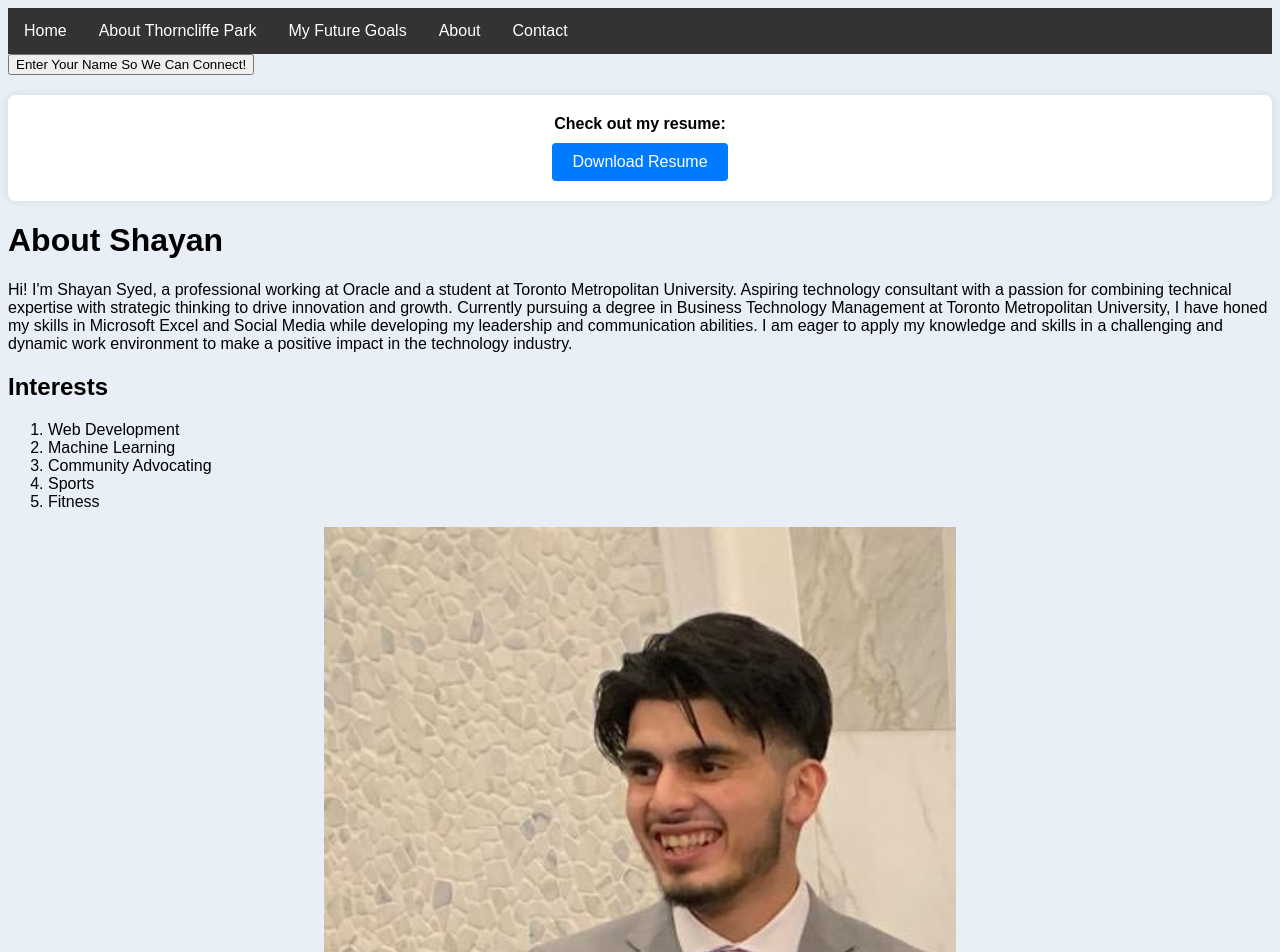
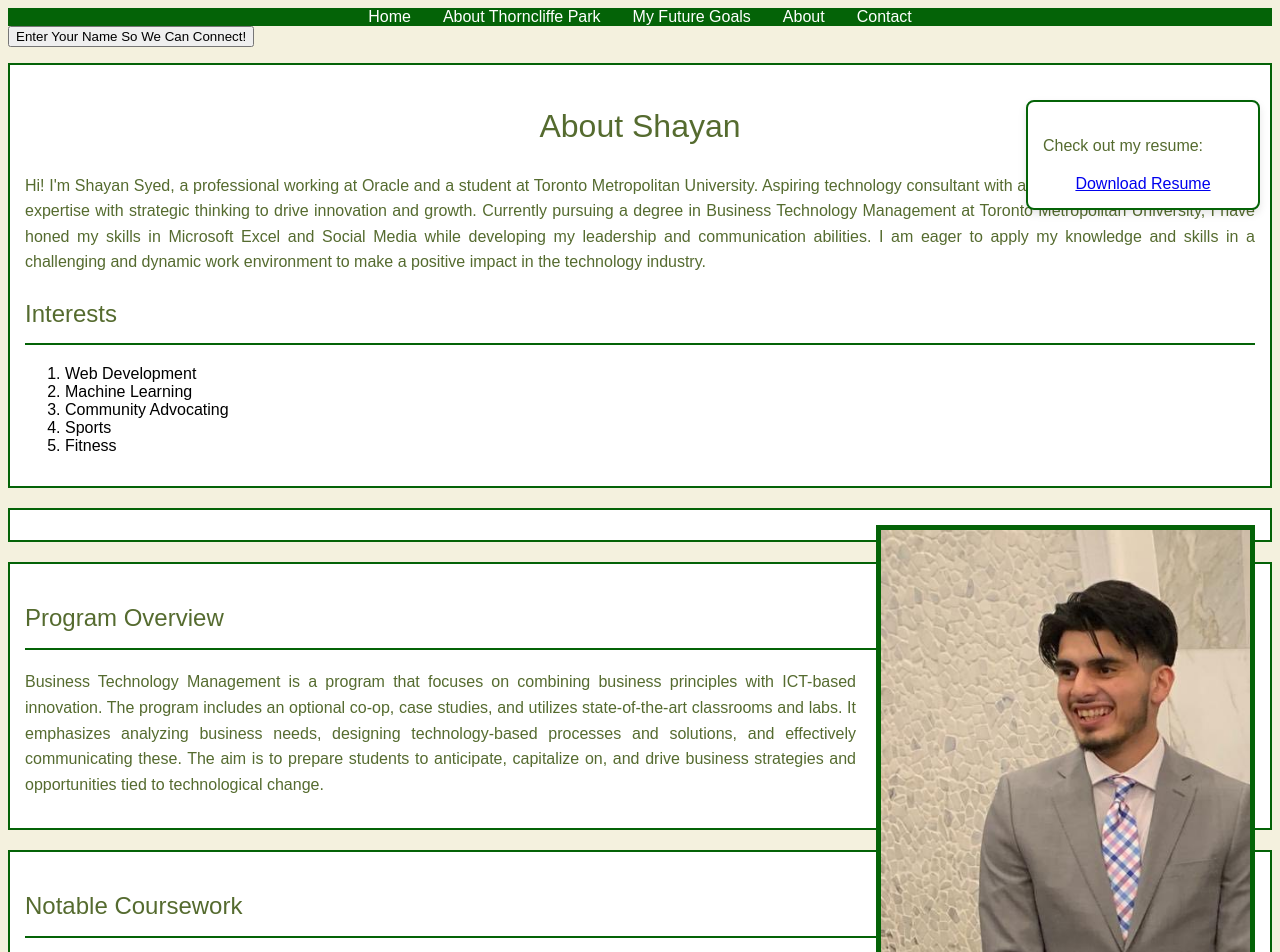
Before and after one commit to Sksyed23/Sksyed23.github.io, a plain HTML site: page index.html in a window 1280 px wide. Shown: the top 952 px of the page. Drawn offline with Linux system fonts and the light colour scheme; a web font is replaced by a local one.

Commit message:
Update style.css

```diff
--- a/style.css
+++ b/style.css
@@ -1,117 +1,88 @@
+@import url('https://fonts.googleapis.com/css2?family=Your+Font+Here&display=swap');
+
 body {
-    background-color: #e9eff7;
-    font-family: Arial, sans-serif;
+    background-color: #f4f1de; /* Eggshell background */
+    font-family: 'Synthemesc', Arial, sans-serif; /* Fallback font */
+    color: #000; /* Text color changed to black */
 }
 
-/* Navbar Styles */
+/* Navigation Bar */
 #navbar ul {
+    display: flex;
+    justify-content: center;
     list-style-type: none;
     margin: 0;
     padding: 0;
-    overflow: hidden;
-    background-color: #333;
-}
-
-#navbar ul li {
-    float: left;
+    background-color: #046307; /* Emerald green */
 }
 
 #navbar ul li a {
-    display: block;
+    padding: 14px 16px;
     color: white;
-    text-align: center;
-    padding: 14px 16px;
     text-decoration: none;
 }
 
 #navbar ul li a:hover, #navbar ul li a:focus {
-    background-color: #111;
+    background-color: #024e20; /* Darker shade of green for hover/focus states */
+    outline: none;
+    border: 2px solid #fff;
 }
 
-/* Background Images */
-.thorncliffe-background {
-    background-image: url('thorncliffe-park.avif');
-    background-size: cover;
-    background-position: center;
-    background-repeat: no-repeat;
-    height: 100vh;
-    color: white; /* Text color for contrast */
+/* Resume Box */
+#resumeBox {
+    position: fixed;
+    right: 20px;
+    top: 100px;
+    width: 200px;
+    background-color: #ffffff;
+    padding: 20px;
+    border-radius: 8px;
+    box-shadow: 0 4px 8px rgba(0,0,0,0.1);
+    text-align: center;
+    margin-bottom: 20px;
 }
 
-.Consulting-Image {
-    background-image: url('Consulting.jpg');
-    background-size: cover;
-    background-position: center;
-    background-repeat: no-repeat;
-    height: 100vh;
-    color: orange;
+/* Profile Image */
+#profileImage {
+    float: right;
+    margin: 0 0 20px 20px;
+    border: 5px solid #046307; /* Border color changed to emerald green */
+    width: 30%;
 }
 
-/* Specific color adjustments for readability */
-.thorncliffe-background h1, .thorncliffe-background h2, .thorncliffe-background p {
-    color: white; /* Ensuring white text for Thorncliffe background */
+/* General Page Styles */
+h1, h2, h3, p {
+    color: #556b2f;
+    font-weight: normal;
+    line-height: 1.6;
+    text-align: justify;
 }
 
-.Consulting-Image h1, .Consulting-Image h2, .Consulting-Image p {
-    color: orange; /* Ensuring orange text for Consulting background */
+h1 {
+    text-align: center;
+    margin-bottom: 20px;
 }
 
-/* Page Elements */
-#bio h1, #interests h2 {
-    text-align: center;
+h2 {
+    border-bottom: 2px solid #046307;
+    padding-bottom: 10px;
 }
 
-table {
-    border-collapse: collapse;
-    width: 60%;
-    margin-left: auto;
-    margin-right: auto;
-    border: 2px solid #004d99; /* A different color for the table border */
+/* Section Boxes */
+section, .bio, #contact, .links, #imageContainer, #resumeBox {
+    border: 2px solid #046307; /* Sections outlined in emerald green */
+    margin-bottom: 20px;
+    padding: 15px;
+    background-color: #ffffff;
 }
 
-table, th, td {
-    border: 1px solid #000;
-}
-
-th, td {
-    padding: 15px;
-    text-align: left;
-}
-
-th {
-    background-color: #f2f2f2;
-}
-
-#profileImage {
-    display: block;
-    margin-left: auto;
-    margin-right: auto;
-    width: 50%;
-    transition: transform 0.25s ease;
-}
-
-#profileImage:hover {
-    transform: scale(1.1);
-}
-
-/* Customized styles for headings */
-h1, h2, h3 {
-    font-weight: bold; /* Ensure titles are bold */
-}
-
-/* Contact Form Styles */
+/* Contact Form */
 #contactForm {
     max-width: 600px;
     margin: 20px auto;
     padding: 20px;
     background: #fff;
     border-radius: 8px;
-}
-
-#contactForm label {
-    font-weight: bold;
-    display: block;
-    margin: 10px 0 5px;
 }
 
 #contactForm input[type=text],
@@ -140,54 +111,3 @@ h1, h2, h3 {
 #contactForm input[type=reset]:hover {
     background-color: #45a049;
 }
-
-#contactForm fieldset {
-    border: none;
-    margin-bottom: 20px;
-}
-
-#contactForm legend {
-    font-size: 1.2em;
-    margin-bottom: 10px;
-}
-
-/* Adjusting font colors for visibility on specific backgrounds */
-.Consulting-Image, .thorncliffe-background {
-    color: #fff; /* White text for better contrast */
-}
-
-/* Ensure text colors are adjusted for visibility */
-.thorncliffe-background {
-    color: white; /* Set text color to white for visibility */
-}
-
-.Consulting-Image {
-    color: black; /* Set text color to black for visibility */
-}
-#resumeBox {
-    background-color: #ffffff;
-    padding: 20px;
-    margin-top: 20px;
-    border-radius: 8px;
-    box-shadow: 0 0 10px rgba(0, 0, 0, 0.1);
-    text-align: center;
-}
-
-#resumeBox p {
-    margin: 0;
-    margin-bottom: 10px;
-    font-weight: bold;
-}
-
-#resumeBox a {
-    display: inline-block;
-    background-color: #007BFF;
-    color: white;
-    padding: 10px 20px;
-    border-radius: 4px;
-    text-decoration: none;
-}
-
-#resumeBox a:hover {
-    background-color: #0056b3;
-}
```
